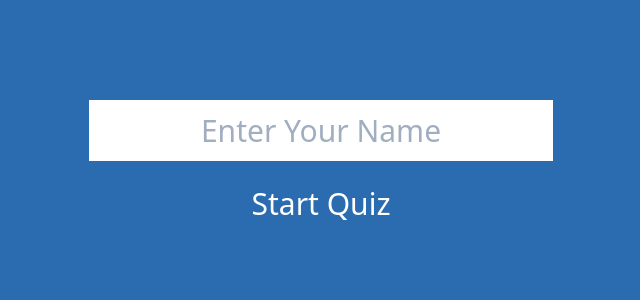
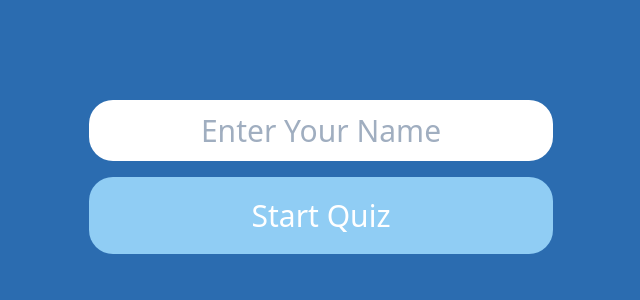
Before and after one commit to shivam-giri/fk, a Nuxt app: page /quiz/start in a window 1280 px wide. Shown: the top 300 px of the page, without its empty margins (319-959 px from the left). Built offline with nearby package versions, Linux system fonts and the light colour scheme.

Commit message:
button modified

```diff
--- a/pages/quiz/start.vue
+++ b/pages/quiz/start.vue
@@ -7,9 +7,9 @@
           name="welcome_form"
           onsubmit="submitForm(event)"
         >
-          <input class="block container p-4 text-center px-4 py-2 outline-none" type="text" name="name" placeholder="Enter Your Name"/>
+          <input class="block container p-4 text-center px-4 py-2 outline-none rounded-3xl" type="text" name="name" placeholder="Enter Your Name"/>
           <nuxt-link to = "/quiz/quiz">
-          <button class="block container p-5 rounded-3xl text-white text-3xl cursor-pointer transform motion-safe:hover:-translate-y-1 motion-safe:hover:scale-110 transition ease-in-out duration-300">Start Quiz</button>
+          <button class="block container bg-blue-300 p-4 mt-4 rounded-3xl text-white text-3xl cursor-pointer transform motion-safe:hover:-translate-y-1 motion-safe:hover:scale-110 transition ease-in-out duration-300">Start Quiz</button>
           </nuxt-link>
         </form>
       </div>
```
